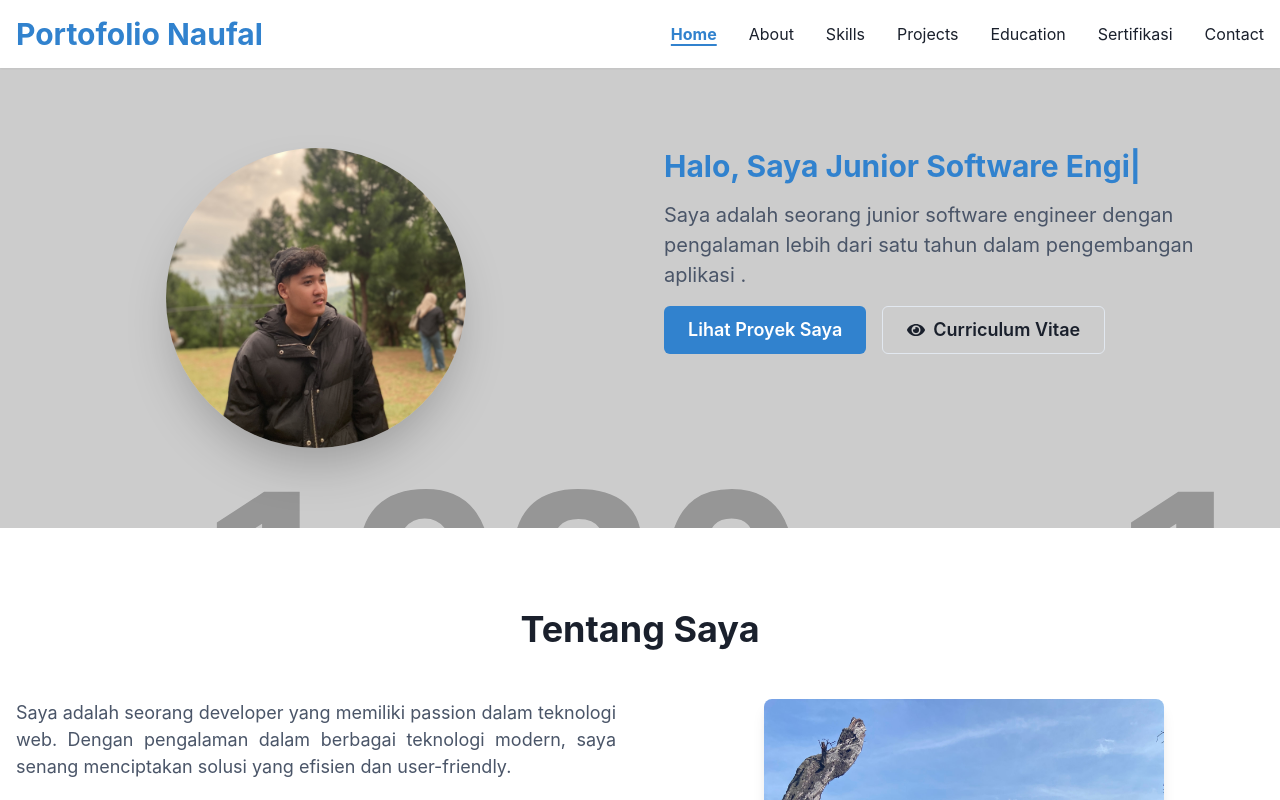
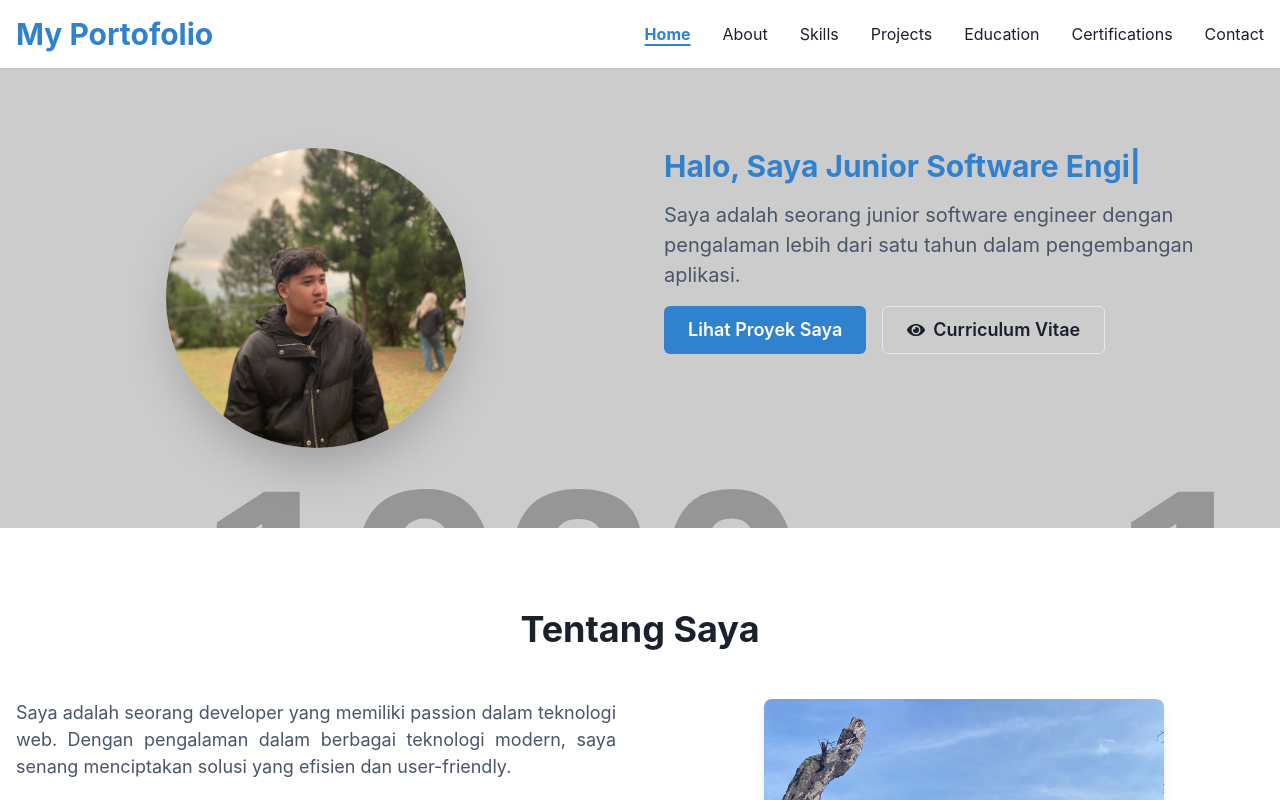
Before and after one commit to Naufalghafirr/my-portofolio, a Next.js app: page / in a window 1280 px wide. Shown: the top 800 px of the page. Built offline with nearby package versions, Linux system fonts and the light colour scheme.

Commit message:
update logo and title

```diff
--- a/src/components/Navigation.js
+++ b/src/components/Navigation.js
@@ -33,7 +33,7 @@ export default function Navigation({ listAnchor = [], icon = null }) {
     <Box bg={cardBg} boxShadow="sm" position="sticky" top={0} zIndex={10}>
         <Container maxW="container.xl" py={4}>
           <Flex align="center">
-            <Heading size="lg" color="blue.500"><Link href="#home" _hover={{ textDecoration: "none", color: "blue.400" }}>Portofolio Naufal</Link></Heading>
+            <Heading size="lg" color="blue.500"><Link href="#home" _hover={{ textDecoration: "none", color: "blue.400" }}>My Portofolio</Link></Heading>
             <Spacer />
             {/* Navigasi Desktop */}
             <HStack spacing={8} display={{ base: 'none', md: 'flex' }}>
--- a/src/pages/_app.js
+++ b/src/pages/_app.js
@@ -1,4 +1,5 @@
 import { ChakraProvider, extendTheme } from '@chakra-ui/react'
+import Head from 'next/head'
 
 import '@/styles/typewriter.css'
 const theme = extendTheme({
@@ -23,8 +24,15 @@ const theme = extendTheme({
 });
 export default function App({ Component, pageProps }) {
   return (
-    <ChakraProvider theme={theme}>
-      <Component {...pageProps} />
-    </ChakraProvider>
+    <>
+      <Head>
+        <title>My Portofolio</title>
+        <meta name="viewport" content="width=device-width, initial-scale=1" />
+        <link rel="icon" href="/image/logo.png"/>
+      </Head>
+      <ChakraProvider theme={theme}>
+        <Component {...pageProps} />
+      </ChakraProvider>
+    </>
   )
 }
--- a/src/pages/index.js
+++ b/src/pages/index.js
@@ -67,7 +67,7 @@ export default function Home() {
     {anchor: "#skills", title: "Skills"},
     {anchor: "#projects", title: "Projects"},
     {anchor: "#education", title: "Education"},
-    {anchor: "#certifications", title: "Sertifikasi"},
+    {anchor: "#certifications", title: "Certifications"},
     {anchor: "#contact", title: "Contact"}
   ]
 
@@ -284,7 +284,7 @@ export default function Home() {
                   />
                 </Heading>
                 <Text fontSize="xl" color={textColor} maxW="600px">
-                Saya adalah seorang junior software engineer dengan pengalaman lebih dari satu tahun dalam pengembangan aplikasi  .
+                Saya adalah seorang junior software engineer dengan pengalaman lebih dari satu tahun dalam pengembangan aplikasi.
                 </Text>
                 <HStack spacing={4}>
                   <Button colorScheme="blue" onClick={() => window.open('https://github.com/naufalghafirr', '_blank')} size="lg">
```
Also changed, not shown: public/image/logo.png (added).
